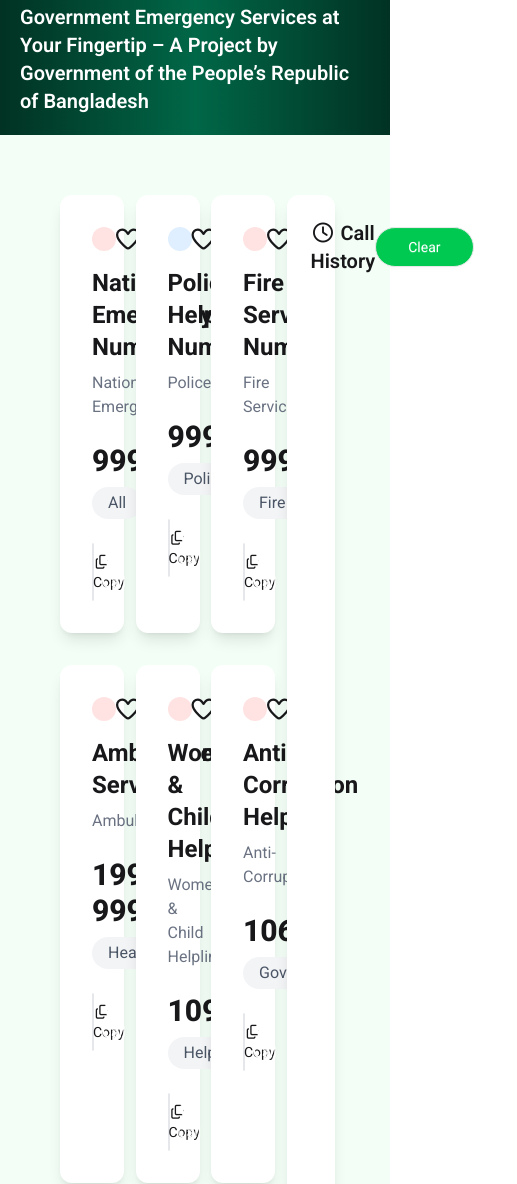
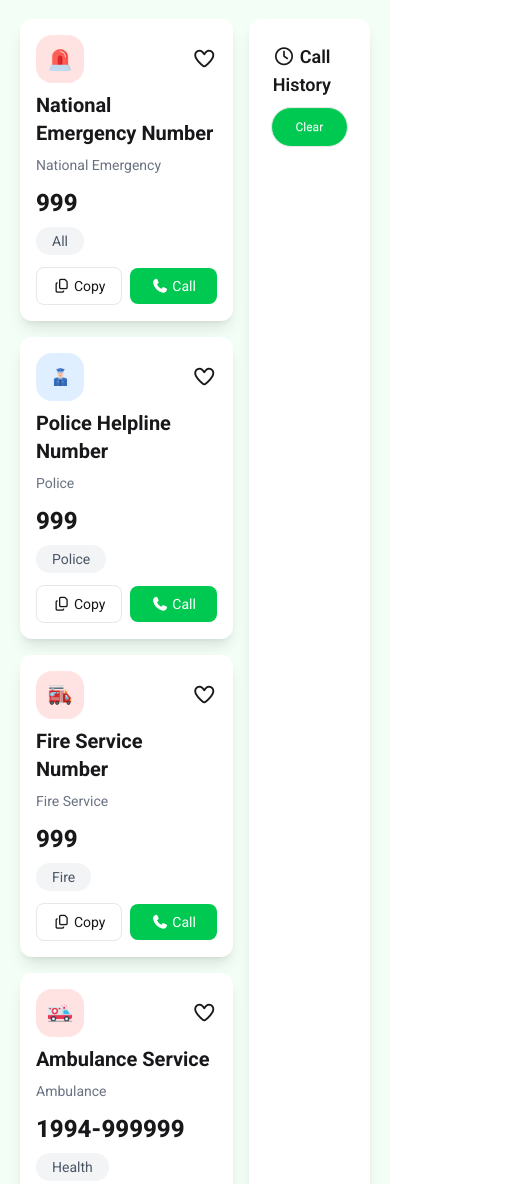
Before and after one commit to AI-Akash11/emergency-service, a plain HTML site: page index.html in a window 390 px wide. Shown: the part 357-1541 px from the top of the page, 517 px wide, since content can reach past the window. Drawn offline with nearby package versions, Linux system fonts and the light colour scheme; a web font is replaced by a local one.

Commit message:
added Mobile responsiveness

```diff
--- a/index.html
+++ b/index.html
@@ -22,16 +22,16 @@
 </head>
 <body class="roboto">
 <!-- navbar -->
-<nav class="h-[100px] py-6 px-20 flex justify-between">
+<nav id="navbar" class="h-[80px] md:h-[100px] py-4 md:py-6 px-10 md:px-20 flex justify-between">
         <!-- nav logo -->
         <div class="flex justify-start gap-1 items-center">
             <img class="w-[50px]" src="./assets/logo.png" alt="Bangladesh logo">
-            <p class="font-bold text-[#006747] text-lg leading-snug">
+            <p class="font-bold text-[#006747] md:text-lg leading-snug">
                 Emergency<br>Service
             </p>
         </div>
         <!-- nav buttons -->
-        <div class="flex justify-end gap-5">
+        <div class="flex justify-end gap-2 md:gap-5">
             <button class="bg-[#41FF6B10] py-3 px-9 flex items-center gap-2 rounded-full">
                 <p class="font-bold">0</p>
                 <img class="w-[30px]" src="./assets/heart.png" alt="">
@@ -50,135 +50,135 @@
 <main>
 <!-- banner section -->
 <section class="flex flex-col items-center justify-center bg-gradient-to-r from-[#013223] via-[#006747] to-[#013223] gap-3 p-5">
-        <img class="w-24" src="./assets/logo-dark.png" alt="bangladesh logo">
-        <h1 class="text-white font-bold text-[40px]">
+        <img class="w-20 md:w-24" src="./assets/logo-dark.png" alt="bangladesh logo">
+        <h1 class="text-white font-bold text-3xl md:text-[40px]">
             Emergency Service Directory
         </h1>
-        <p class="text-white font-semibold text-xl">
-            Government Emergency Services at Your Fingertip – A Project by  Government of the People’s Republic of Bangladesh
+        <p class="text-white font-medium md:font-semibold text-sm md:text-xl text-center">
+            Government Emergency Services at Your Fingertip <br class="md:hidden">– A Project by  Government of the People’s Republic of Bangladesh
         </p>
 </section>
 <!-- cards section -->
-    <div class="cards-history-container bg-[#41FF6B10] p-15 grid grid-cols-4 gap-8">
+    <div class="cards-history-container bg-[#41FF6B10] p-5 md:p-15 grid grid-cols-8 md:grid-cols-4 gap-4 md:gap-8">
         <!-- cards container -->
-        <section class="cards-container col-span-3 grid grid-cols-3 gap-8">
+        <section class="cards-container col-span-5 md:col-span-3 grid grid-cols-1 md:grid-cols-3 gap-4 md:gap-8">
 
             <!-- card-1 -->
-            <div class="cards p-8 bg-white rounded-xl shadow-lg">
-                <div class="flex justify-between mb-4">
-                    <img class="bg-[#FFE3E2] p-3 w-15 rounded-2xl" src="./assets/emergency.png" alt="">
-                    <i class="fa-regular fa-heart text-2xl"></i>
+            <div class="cards p-4 md:p-8 bg-white rounded-xl shadow-lg">
+                <div class="flex justify-between mb-2 md:mb-4 items-center">
+                    <img class="bg-[#FFE3E2] p-3 w-12 md:w-15 rounded-2xl" src="./assets/emergency.png" alt="">
+                    <i class="fa-regular fa-heart text-xl md:text-2xl"></i>
                 </div>
-                <div class="mb-6">
-                    <h2 class="font-bold text-2xl mb-2">National Emergency Number</h2>
-                    <p class="text-[16px] text-gray-500">National Emergency</p>
+                <div class="mb-3 md:mb-6">
+                    <h2 class="font-bold text-xl md:text-2xl mb-2">National Emergency Number</h2>
+                    <p class="text-sm md:text-[16px] text-gray-500">National Emergency</p>
                 </div>
-                <div class="mb-6">
-                    <p class="text-3xl font-extrabold mb-2">999</p>
-                    <button class="text-gray-600 bg-gray-100 py-1 px-4 rounded-full">All</button>
+                <div class="mb-3 md:mb-6">
+                    <p class="text-2xl md:text-3xl font-extrabold mb-2">999</p>
+                    <button class="text-gray-600 bg-gray-100 text-sm md:text-base py-1 px-4 rounded-full">All</button>
                 </div>
-                <div class="flex justify-between gap-2 text-sm">
+                <div class="flex justify-between items-center gap-2 text-sm">
                     <button class="border border-gray-200 w-1/2 py-2 rounded-lg"><i class="fa-regular fa-copy"></i> Copy</button>
                     <button class="w-1/2 py-2 bg-green-500 rounded-lg text-white"><i class="fa-solid fa-phone"></i> Call</button>
                 </div>
             </div>
             <!-- card-2 -->
-            <div class="cards p-8 bg-white rounded-xl shadow-lg">
-                <div class="flex justify-between mb-4">
-                    <img class="bg-[#DFEFFF] p-3 w-15 rounded-2xl" src="./assets/police.png" alt="">
-                    <i class="fa-regular fa-heart text-2xl"></i>
+            <div class="cards p-4 md:p-8 bg-white rounded-xl shadow-lg">
+                <div class="flex justify-between mb-2 md:mb-4 items-center">
+                    <img class="bg-[#DFEFFF] p-3 w-12 md:w-15 rounded-2xl" src="./assets/police.png" alt="">
+                    <i class="fa-regular fa-heart text-xl md:text-2xl"></i>
                 </div>
-                <div class="mb-6">
-                    <h2 class="font-bold text-2xl mb-2">Police Helpline Number</h2>
-                    <p class="text-[16px] text-gray-500">Police</p>
+                <div class="mb-3 md:mb-6">
+                    <h2 class="font-bold text-xl md:text-2xl mb-2">Police Helpline Number</h2>
+                    <p class="text-sm md:text-[16px] text-gray-500">Police</p>
                 </div>
-                <div class="mb-6">
-                    <p class="text-3xl font-extrabold mb-2">999</p>
-                    <button class="text-gray-600 bg-gray-100 py-1 px-4 rounded-full">Police</button>
+                <div class="mb-3 md:mb-6">
+                    <p class="text-2xl md:text-3xl font-extrabold mb-2">999</p>
+                    <button class="text-gray-600 bg-gray-100 text-sm md:text-base py-1 px-4 rounded-full">Police</button>
                 </div>
-                <div class="flex justify-between gap-2 text-sm">
+                <div class="flex justify-between items-center gap-2 text-sm">
                     <button class="border border-gray-200 w-1/2 py-2 rounded-lg"><i class="fa-regular fa-copy"></i> Copy</button>
                     <button class="w-1/2 py-2 bg-green-500 rounded-lg text-white"><i class="fa-solid fa-phone"></i> Call</button>
                 </div>
             </div>
             <!-- card-3 -->
-            <div class="cards p-8 bg-white rounded-xl shadow-lg">
-                <div class="flex justify-between mb-4">
-                    <img class="bg-[#FFE3E2] p-3 w-15 rounded-2xl" src="./assets/fire-service.png" alt="">
-                    <i class="fa-regular fa-heart text-2xl"></i>
+            <div class="cards p-4 md:p-8 bg-white rounded-xl shadow-lg">
+                <div class="flex justify-between mb-2 md:mb-4 items-center">
+                    <img class="bg-[#FFE3E2] p-3 w-12 md:w-15 rounded-2xl" src="./assets/fire-service.png" alt="">
+                    <i class="fa-regular fa-heart text-xl md:text-2xl"></i>
                 </div>
-                <div class="mb-6">
-                    <h2 class="font-bold text-2xl mb-2">Fire Service Number</h2>
-                    <p class="text-[16px] text-gray-500">Fire Service</p>
+                <div class="mb-3 md:mb-6">
+                    <h2 class="font-bold text-xl md:text-2xl mb-2">Fire Service Number</h2>
+                    <p class="text-sm md:text-[16px] text-gray-500">Fire Service</p>
                 </div>
-                <div class="mb-6">
-                    <p class="text-3xl font-extrabold mb-2">999</p>
-                    <button class="text-gray-600 bg-gray-100 py-1 px-4 rounded-full">Fire</button>
+                <div class="mb-3 md:mb-6">
+                    <p class="text-2xl md:text-3xl font-extrabold mb-2">999</p>
+                    <button class="text-gray-600 bg-gray-100 text-sm md:text-base py-1 px-4 rounded-full">Fire</button>
                 </div>
-                <div class="flex justify-between gap-2 text-sm">
+                <div class="flex justify-between items-center gap-2 text-sm">
                     <button class="border border-gray-200 w-1/2 py-2 rounded-lg"><i class="fa-regular fa-copy"></i> Copy</button>
                     <button class="w-1/2 py-2 bg-green-500 rounded-lg text-white"><i class="fa-solid fa-phone"></i> Call</button>
                 </div>
             </div>
             <!-- card-4 -->
-            <div class="cards p-8 bg-white rounded-xl shadow-lg">
-                <div class="flex justify-between mb-4">
-                    <img class="bg-[#FFE3E2] p-3 w-15 rounded-2xl" src="./assets/ambulance.png" alt="">
-                    <i class="fa-regular fa-heart text-2xl"></i>
+            <div class="cards p-4 md:p-8 bg-white rounded-xl shadow-lg">
+                <div class="flex justify-between mb-2 md:mb-4 items-center">
+                    <img class="bg-[#FFE3E2] p-3 w-12 md:w-15 rounded-2xl" src="./assets/ambulance.png" alt="">
+                    <i class="fa-regular fa-heart text-xl md:text-2xl"></i>
                 </div>
-                <div class="mb-6">
-                    <h2 class="font-bold text-2xl mb-2">Ambulance Service</h2>
-                    <p class="text-[16px] text-gray-500">Ambulance</p>
+                <div class="mb-3 md:mb-6">
+                    <h2 class="font-bold text-xl md:text-2xl mb-2">Ambulance Service</h2>
+                    <p class="text-sm md:text-[16px] text-gray-500">Ambulance</p>
                 </div>
-                <div class="mb-6">
-                    <p class="text-3xl font-extrabold mb-2">1994-999999</p>
-                    <button class="text-gray-600 bg-gray-100 py-1 px-4 rounded-full">Health</button>
+                <div class="mb-3 md:mb-6">
+                    <p class="text-2xl md:text-3xl font-extrabold mb-2">1994-999999</p>
+                    <button class="text-gray-600 bg-gray-100 text-sm md:text-base py-1 px-4 rounded-full">Health</button>
                 </div>
-                <div class="flex justify-between gap-2 text-sm">
+                <div class="flex justify-between items-center gap-2 text-sm">
                     <button class="border border-gray-200 w-1/2 py-2 rounded-lg"><i class="fa-regular fa-copy"></i> Copy</button>
                     <button class="w-1/2 py-2 bg-green-500 rounded-lg text-white"><i class="fa-solid fa-phone"></i> Call</button>
                 </div>
             </div>
             <!-- card-5 -->
-            <div class="cards p-8 bg-white rounded-xl shadow-lg">
-                <div class="flex justify-between mb-4">
-                    <img class="bg-[#FFE3E2] p-3 w-15 rounded-2xl" src="./assets/emergency.png" alt="">
-                    <i class="fa-regular fa-heart text-2xl"></i>
+            <div class="cards p-4 md:p-8 bg-white rounded-xl shadow-lg">
+                <div class="flex justify-between mb-2 md:mb-4 items-center">
+                    <img class="bg-[#FFE3E2] p-3 w-12 md:w-15 rounded-2xl" src="./assets/emergency.png" alt="">
+                    <i class="fa-regular fa-heart text-xl md:text-2xl"></i>
                 </div>
-                <div class="mb-6">
-                    <h2 class="font-bold text-2xl mb-2">Women & Child Helpline</h2>
-                    <p class="text-[16px] text-gray-500">Women & Child Helpline</p>
+                <div class="mb-3 md:mb-6">
+                    <h2 class="font-bold text-xl md:text-2xl mb-2">Women & Child Helpline</h2>
+                    <p class="text-sm md:text-[16px] text-gray-500">Women & Child Helpline</p>
                 </div>
-                <div class="mb-6">
-                    <p class="text-3xl font-extrabold mb-2">109</p>
-                    <button class="text-gray-600 bg-gray-100 py-1 px-4 rounded-full">Help</button>
+                <div class="mb-3 md:mb-6">
+                    <p class="text-2xl md:text-3xl font-extrabold mb-2">109</p>
+                    <button class="text-gray-600 bg-gray-100 text-sm md:text-base py-1 px-4 rounded-full">Help</button>
                 </div>
-                <div class="flex justify-between gap-2 text-sm">
+                <div class="flex justify-between items-center gap-2 text-sm">
                     <button class="border border-gray-200 w-1/2 py-2 rounded-lg"><i class="fa-regular fa-copy"></i> Copy</button>
                     <button class="w-1/2 py-2 bg-green-500 rounded-lg text-white"><i class="fa-solid fa-phone"></i> Call</button>
                 </div>
             </div>
             <!-- card-6 -->
-            <div class="cards p-8 bg-white rounded-xl shadow-lg">
-                <div class="flex justify-between mb-4">
-                    <img class="bg-[#FFE3E2] p-3 w-15 rounded-2xl" src="./assets/emergency.png" alt="">
-                    <i class="fa-regular fa-heart text-2xl"></i>
+            <div class="cards p-4 md:p-8 bg-white rounded-xl shadow-lg">
+                <div class="flex justify-between mb-2 md:mb-4 items-center">
+                    <img class="bg-[#FFE3E2] p-3 w-12 md:w-15 rounded-2xl" src="./assets/emergency.png" alt="">
+                    <i class="fa-regular fa-heart text-xl md:text-2xl"></i>
                 </div>
-                <div class="mb-6">
-                    <h2 class="font-bold text-2xl mb-2">Anti-Corruption Helpline</h2>
-                    <p class="text-[16px] text-gray-500">Anti-Corruption</p>
+                <div class="mb-3 md:mb-6">
+                    <h2 class="font-bold text-xl md:text-2xl mb-2">Anti-Corruption Helpline</h2>
+                    <p class="text-sm md:text-[16px] text-gray-500">Anti-Corruption</p>
                 </div>
-                <div class="mb-6">
-                    <p class="text-3xl font-extrabold mb-2">106</p>
-                    <button class="text-gray-600 bg-gray-100 py-1 px-4 rounded-full">Govt.</button>
+                <div class="mb-3 md:mb-6">
+                    <p class="text-2xl md:text-3xl font-extrabold mb-2">106</p>
+                    <button class="text-gray-600 bg-gray-100 text-sm md:text-base py-1 px-4 rounded-full">Govt.</button>
                 </div>
-                <div class="flex justify-between gap-2 text-sm">
+                <div class="flex justify-between items-center gap-2 text-sm">
                     <button class="border border-gray-200 w-1/2 py-2 rounded-lg"><i class="fa-regular fa-copy"></i> Copy</button>
                     <button class="w-1/2 py-2 bg-green-500 rounded-lg text-white"><i class="fa-solid fa-phone"></i> Call</button>
                 </div>
             </div>
             <!-- card-7 -->
-            <div class="cards p-8 bg-white rounded-xl shadow-lg">
+            <div class="cards p-4 md:p-8 bg-white rounded-xl shadow-lg hidden md:block">
                 <div class="flex justify-between mb-4">
                     <img class="bg-[#FFE3E2] p-3 w-15 rounded-2xl" src="./assets/emergency.png" alt="">
                     <i class="fa-regular fa-heart text-2xl"></i>
@@ -197,7 +197,7 @@
                 </div>
             </div>
             <!-- card-8 -->
-            <div class="cards p-8 bg-white rounded-xl shadow-lg">
+            <div class="cards p-4 md:p-8 bg-white rounded-xl shadow-lg hidden md:block">
                 <div class="flex justify-between mb-4">
                     <img class="bg-[#DFEFFF] p-3 w-15 rounded-2xl" src="./assets/brac.png" alt="">
                     <i class="fa-regular fa-heart text-2xl"></i>
@@ -216,7 +216,7 @@
                 </div>
             </div>
             <!-- card-9 -->
-            <div class="cards p-8 bg-white rounded-xl shadow-lg">
+            <div class="cards p-4 md:p-8 bg-white rounded-xl shadow-lg hidden md:block">
                 <div class="flex justify-between mb-4">
                     <img class="bg-[#DFEFFF] p-3 w-15 rounded-2xl" src="./assets/Bangladesh-Railway.png" alt="">
                     <i class="fa-regular fa-heart text-2xl"></i>
@@ -236,10 +236,10 @@
             </div>
         </section>
         <!-- call history section -->
-        <aside class="call-history-container bg-white shadow-lg p-6 rounded-xl">
-            <div class="flex justify-between items-center mb-4">
-                <p class="text-xl font-semibold"><i class="fa-regular fa-clock"></i> Call History</p>
-                <button class="btn bg-green-500 rounded-full text-white font-normal px-8 py-4">Clear</button>
+        <aside class="call-history-container bg-white shadow-lg p-6 rounded-xl col-span-3 md:col-span-1">
+            <div class="flex justify-between flex-col md:flex-row gap-2 items-center mb-4">
+                <p class="text-lg md:text-xl font-semibold"><i class="fa-regular fa-clock"></i> Call History</p>
+                <button class="btn bg-green-500 rounded-full text-white font-normal text-xs md:text-base px-6 md:px-8 py-2 md:py-4">Clear</button>
             </div>
         </aside>
     </div>
```
Also changed, not shown: style.css (line endings or trailing spaces).
